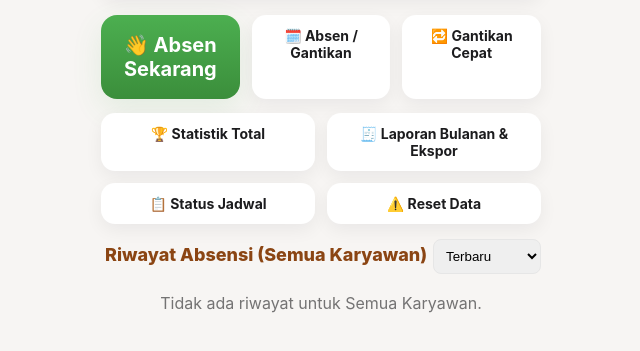
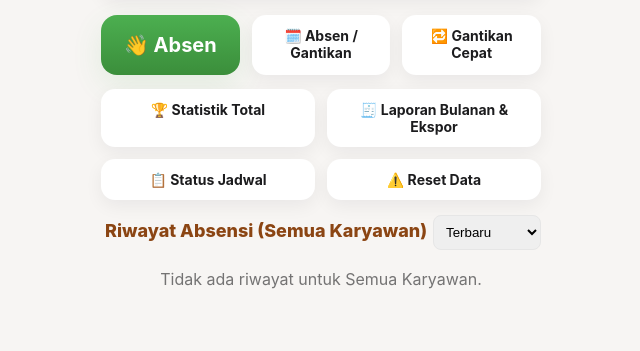
Before and after one commit to haruts523/Index, a plain HTML site: page index.html in a window 1280 px wide. Shown: the part 175-526 px from the top of the page, without its empty margins (319-959 px from the left). Drawn offline with Linux system fonts and the light colour scheme.

Commit message:
Update index.html

```diff
--- a/index.html
+++ b/index.html
@@ -290,7 +290,7 @@
         </div>
 
         <div class="grid grid-three" style="margin-bottom:14px;">
-            <div class="card-action absen-btn" onclick="mulaiAbsen()">👋 Absen Sekarang</div>
+            <div class="card-action absen-btn" onclick="mulaiAbsen()">👋 Absen</div>
             <div class="card-action" onclick="mulaiAbsenTanggalLain()">🗓️ Absen / Gantikan</div>
             <div class="card-action" onclick="mulaiGantikanQuick()">🔁 Gantikan Cepat</div>
         </div>
```
